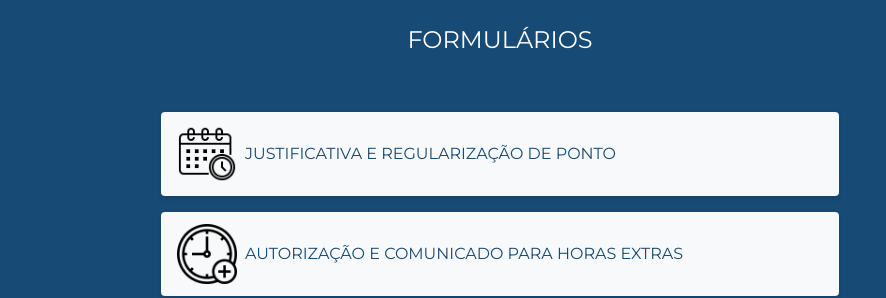
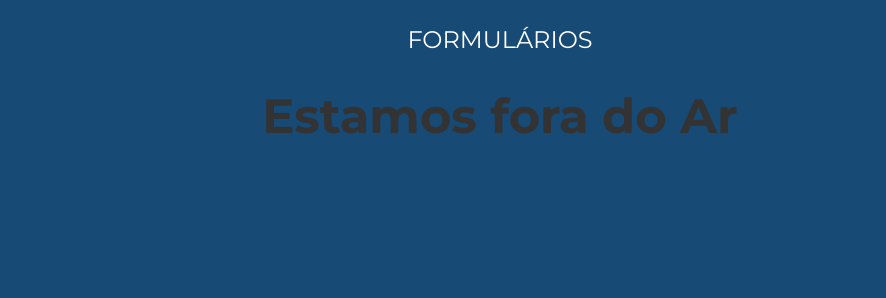
Before and after one commit to soldebrotas/formularios, a plain HTML site: page index.html in a window 1280 px wide. Shown: the top 298 px of the page, 140-1026 px from the left. Drawn offline with Linux system fonts and the light colour scheme.

Commit message:
feat: website is out

```diff
--- a/index.html
+++ b/index.html
@@ -18,6 +18,12 @@
             <img src="./svg/img.svg" alt="logo" class="logo" />
             <h1 >Formulários </h1>
         </header>
+
+        <div id="warning">
+            <p id="text-w">
+                Estamos fora do Ar
+            </p>
+        </div>
 
         <div id="main-content">
             <a href="https://app.flokzu.com/public/051c1LJUSRP">
--- a/style.css
+++ b/style.css
@@ -55,9 +55,20 @@ h1 {
 }
 
 
+#warning {
+    display: flex;
+    justify-content: center;
+    align-items: center;
+}
+
+#text-w {
+    font-weight: 700;
+    font-size: 3rem;
+}
+
 #main-content {
     padding: 2rem 1rem;
-    display: flex;
+    display: none;
     flex-direction: column;
     align-items: flex-start;
     gap: 1rem;
@@ -65,7 +76,6 @@ h1 {
     margin: 0 auto;
     font-size: 1rem;
     text-transform: uppercase;
-    margin-x: 1rem;
 }
 
 a {
```
